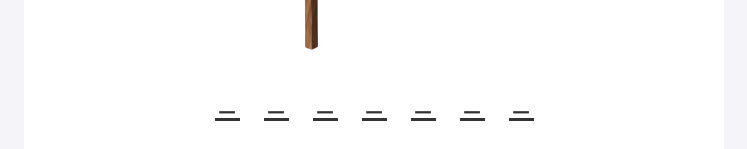
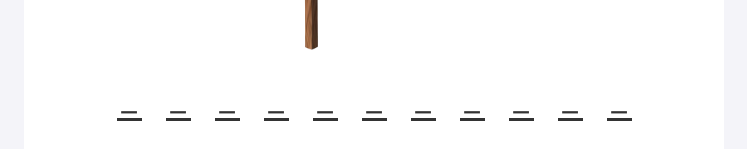
Before and after one commit to kajus303/50-grupe-hangman-react, a React (Vite) app: page / in a window 1280 px wide. Shown: the part 483-632 px from the top of the page, without its empty margins (266-1013 px from the left). Built offline with nearby package versions, Linux system fonts and the light colour scheme.

Commit message:
more words added

```diff
--- a/src/App.jsx
+++ b/src/App.jsx
@@ -8,7 +8,10 @@ import GameOverWindow from "./components/GameOverWindow";
 import "./App.css";
 
 function App() {
-  const [selectedWord] = useState("example");
+  const words = ["example", "react", "hangman", "programming", "javascript"];
+  const [selectedWord, setSelectedWord] = useState(
+    words[Math.floor(Math.random() * words.length)]
+  );
   const [correctLetters, setCorrectLetters] = useState([]);
   const [wrongGuesses, setWrongGuesses] = useState([]);
   const [gameOver, setGameOver] = useState(false);
@@ -77,6 +80,7 @@ function App() {
   }, [correctLetters, wrongGuesses, gameOver]);
 
   const handleRestart = () => {
+    setSelectedWord(words[Math.floor(Math.random() * words.length)]);
     setCorrectLetters([]);
     setWrongGuesses([]);
     setGameOver(false);
```
